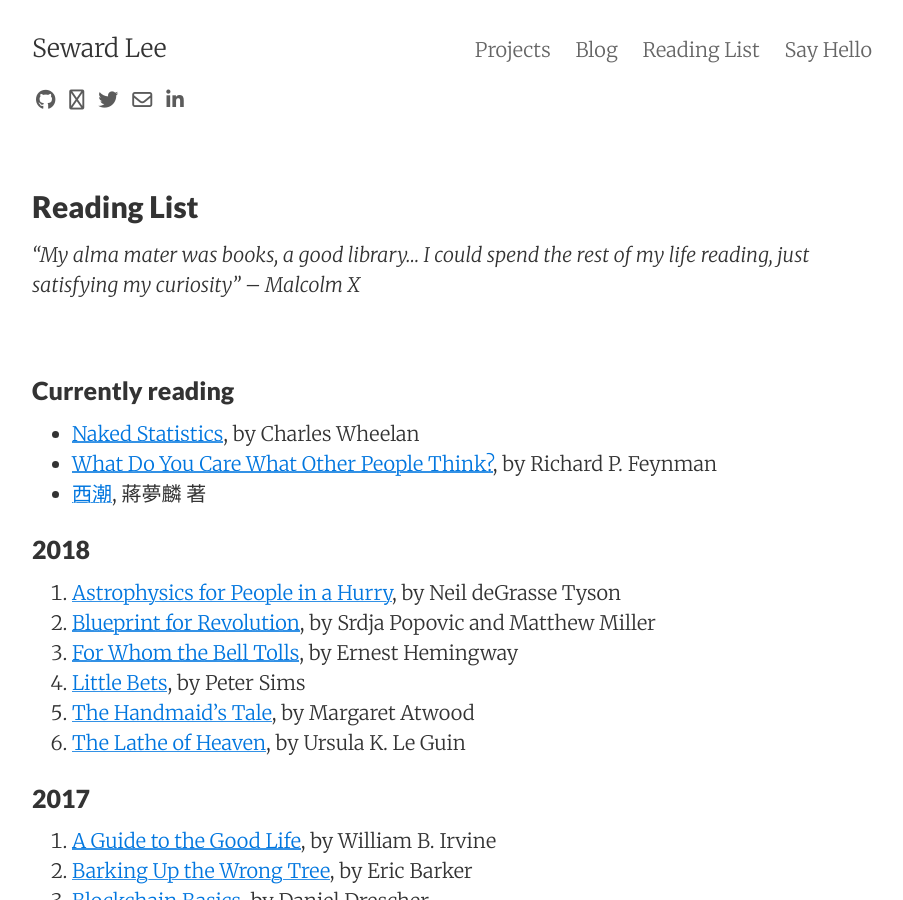
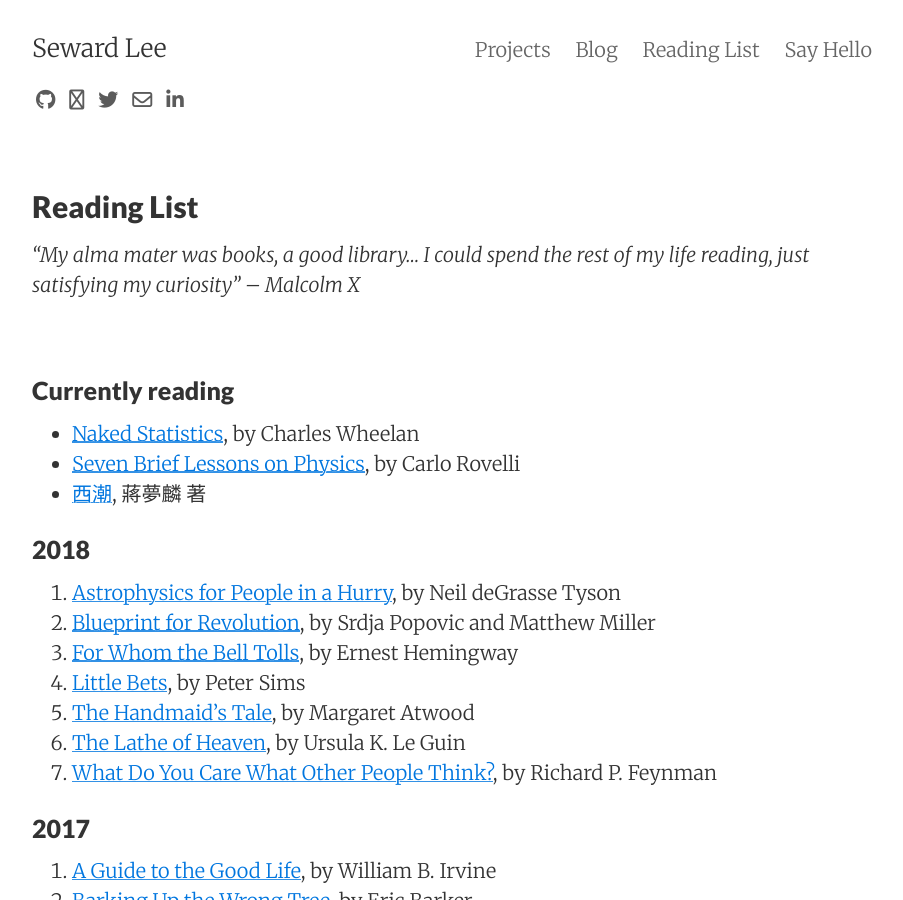
Before and after one commit to sewardlee337/sewardlee337.github.io, a Jekyll site: the page built from readinglist.md, in a window 1280 px wide and 900 px high. Shown: the whole window, without its empty margins (188-1091 px from the left). Built offline with Jekyll 4.4.1, drawn with Linux system fonts in a browser that asks for light colours; nearby versions of some CDN libraries.

Commit message:
Update reading list

```diff
--- a/readinglist.md
+++ b/readinglist.md
@@ -13,7 +13,7 @@
 ### Currently reading
 
 * [Naked Statistics](https://www.amazon.com/Naked-Statistics-Stripping-Dread-Data-ebook/dp/B007Q6XLF2/ref=sr_1_1_twi_kin_2?ie=UTF8&qid=1516249189&sr=8-1&keywords=naked+statistics), by Charles Wheelan
-* [What Do You Care What Other People Think?](https://www.amazon.com/What-Care-Other-People-Think/dp/0393320928/ref=sr_1_1?ie=UTF8&qid=1517975753&sr=8-1&keywords=what+do+you+care+what+other+people+think), by Richard P. Feynman
+* [Seven Brief Lessons on Physics](https://www.amazon.com/Seven-Brief-Lessons-Physics-Rovelli-ebook/dp/B00Z8VTMYG/ref=mt_kindle?_encoding=UTF8&me=), by Carlo Rovelli
 * [西潮](http://www.books.com.tw/products/0010405794), 蔣夢麟 著
 
 
@@ -25,6 +25,7 @@
 1. [Little Bets](https://www.amazon.com/dp/B0043RSJTU/ref=dp-kindle-redirect?_encoding=UTF8&btkr=1), by Peter Sims
 1. [The Handmaid's Tale](https://www.amazon.com/Handmaids-Tale-Margaret-Atwood-ebook/dp/B003JFJHTS/ref=sr_1_1?ie=UTF8&qid=1516519938&sr=8-1&keywords=the+handmaid%27s+tale), by Margaret Atwood
 1. [The Lathe of Heaven](https://www.amazon.com/Lathe-Heaven-Ursula-K-Guin-ebook/dp/B00JTZ95I0/ref=tmm_kin_swatch_0?_encoding=UTF8&qid=1517637951&sr=8-1), by Ursula K. Le Guin
+1. [What Do You Care What Other People Think?](https://www.amazon.com/What-Care-Other-People-Think/dp/0393320928/ref=sr_1_1?ie=UTF8&qid=1517975753&sr=8-1&keywords=what+do+you+care+what+other+people+think), by Richard P. Feynman
 
 
 ### 2017
```
